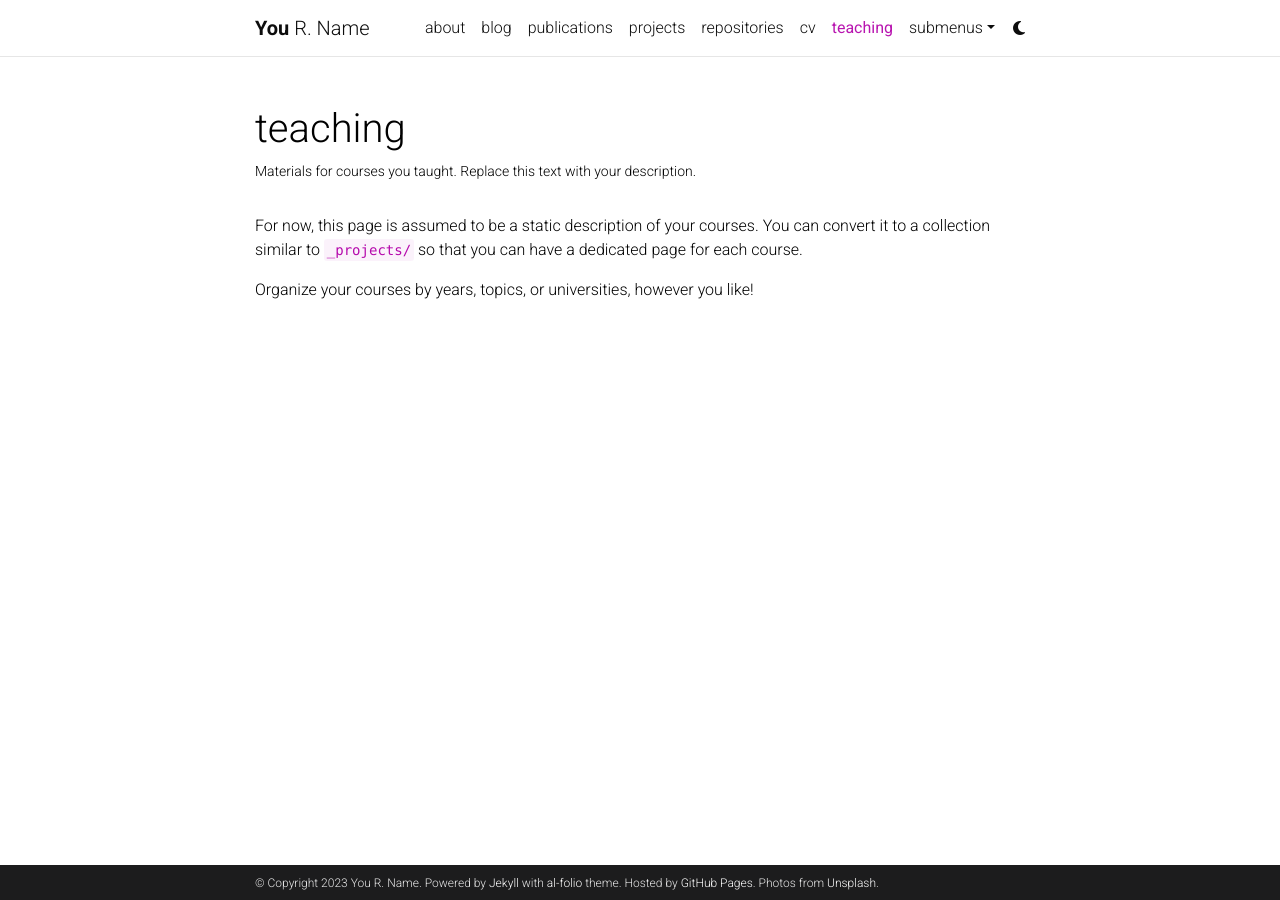
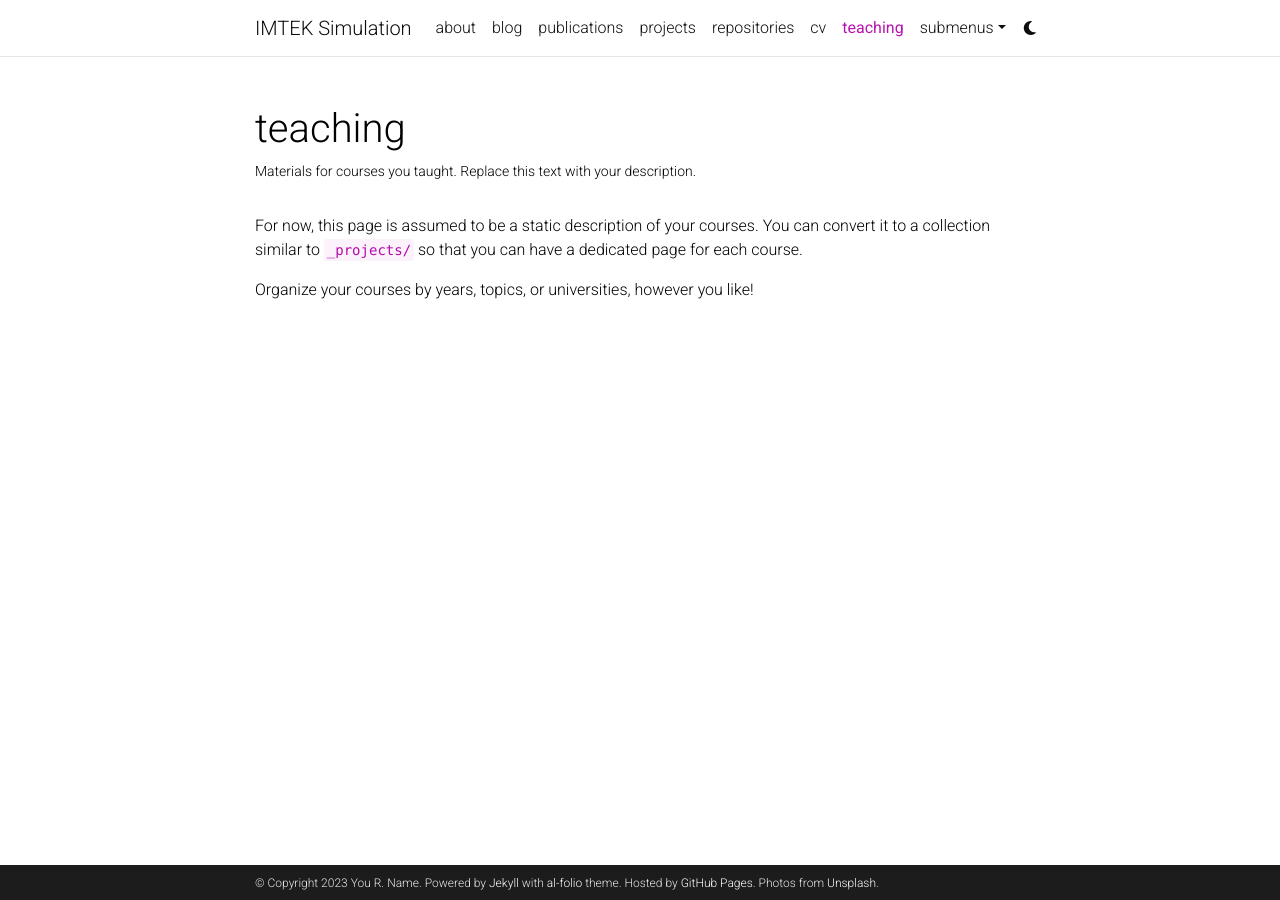
Before and after one commit to pastewka/Website, a Jekyll site: the page built from _pages/teaching.md, in a window 1280 px wide. Built offline with Jekyll 4.4.1, drawn with Linux system fonts in a browser that asks for light colours; comment, search, counter and statistics services are not loaded; a style sheet for code colours, icons or effects is not loaded.

Commit message:
Updated _config.yml

```diff
--- a/_config.yml
+++ b/_config.yml
@@ -2,24 +2,24 @@
 # Site settings
 # -----------------------------------------------------------------------------
 
-title: blank # the website title (if blank, full name will be used instead)
+title: IMTEK Simulation # the website title (if blank, full name will be used instead)
 first_name: You
 middle_name: R.
 last_name: Name
-email: you@example.com
+email: lars.pastewka@imtek.uni-freiburg.de
 description: > # the ">" symbol means to ignore newlines until "footer_text:"
-  A simple, whitespace theme for academics. Based on [*folio](https://github.com/bogoli/-folio) design.
+  Welcome to the Simulation Group at the Department of Microsystems Engineering of the University of Freiburg
 footer_text: >
   Powered by <a href="https://jekyllrb.com/" target="_blank">Jekyll</a> with <a href="https://github.com/alshedivat/al-folio">al-folio</a> theme.
   Hosted by <a href="https://pages.github.com/" target="_blank">GitHub Pages</a>.
   Photos from <a href="https://unsplash.com" target="_blank">Unsplash</a>.
-keywords: jekyll, jekyll-theme, academic-website, portfolio-website  # add your own keywords or leave empty
+keywords: adhesion, friction, roughness, mechanics  # add your own keywords or leave empty
 
 lang: en # the language of your site (for example: en, fr, cn, ru, etc.)
 icon: ⚛️  # the emoji used as the favicon (alternatively, provide image name in /assets/img/)
 
-url: https://alshedivat.github.io # the base hostname & protocol for your site
-baseurl: /al-folio # the subpath of your site, e.g. /blog/
+url: https://pastewka.github.io # the base hostname & protocol for your site
+baseurl: /Website # the subpath of your site, e.g. /blog/
 last_updated: false # set to true if you want to display last updated in the footer
 impressum_path:  # set to path to include impressum link in the footer, use the same path as permalink in a page, helps to conform with EU GDPR
 
```
